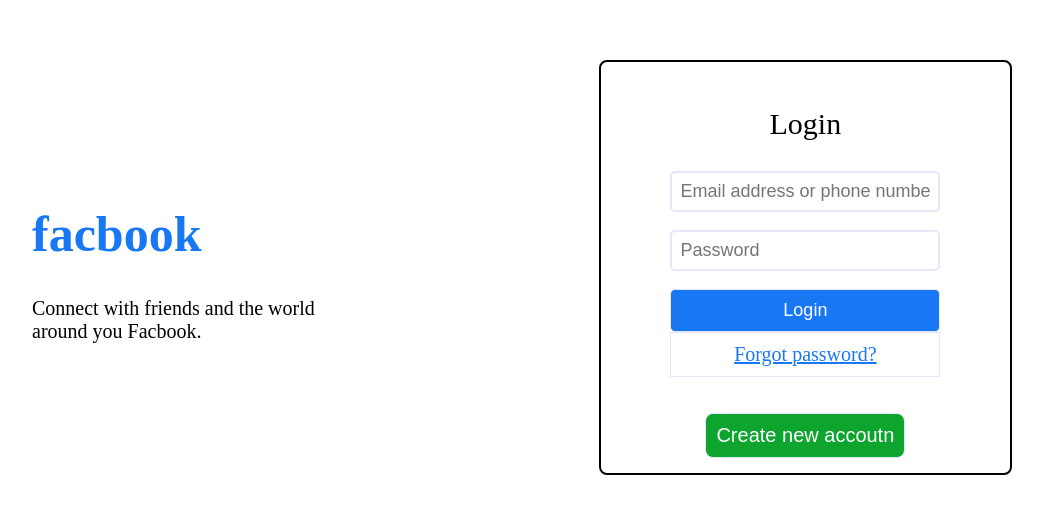
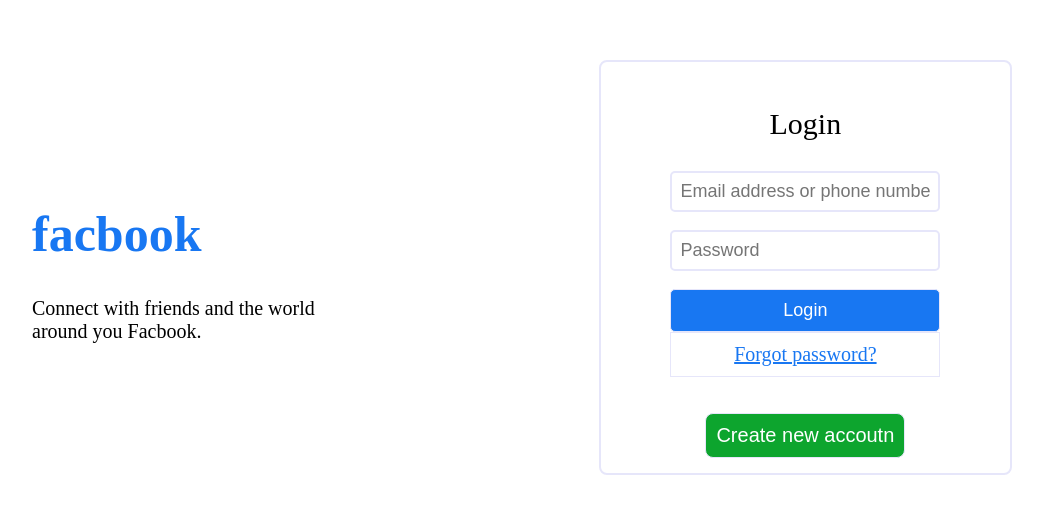
Before and after one commit to afnanmuhammad/facbook-login-page, a plain HTML site: page index.html in a window 1280 px wide. Shown: the part 141-654 px from the top of the page, without its empty margins (118-1161 px from the left). Drawn offline with Linux system fonts and the light colour scheme.

Commit message:
facbook login page

```diff
--- a/style.css
+++ b/style.css
@@ -18,7 +18,7 @@
     display: flex;
     justify-content: center;
     width: 30%;
-    border: 2px solid black;
+    border: 2px solid lavender;
     border-radius: 8px;
     padding: 15px;
     align-items: center;
```
